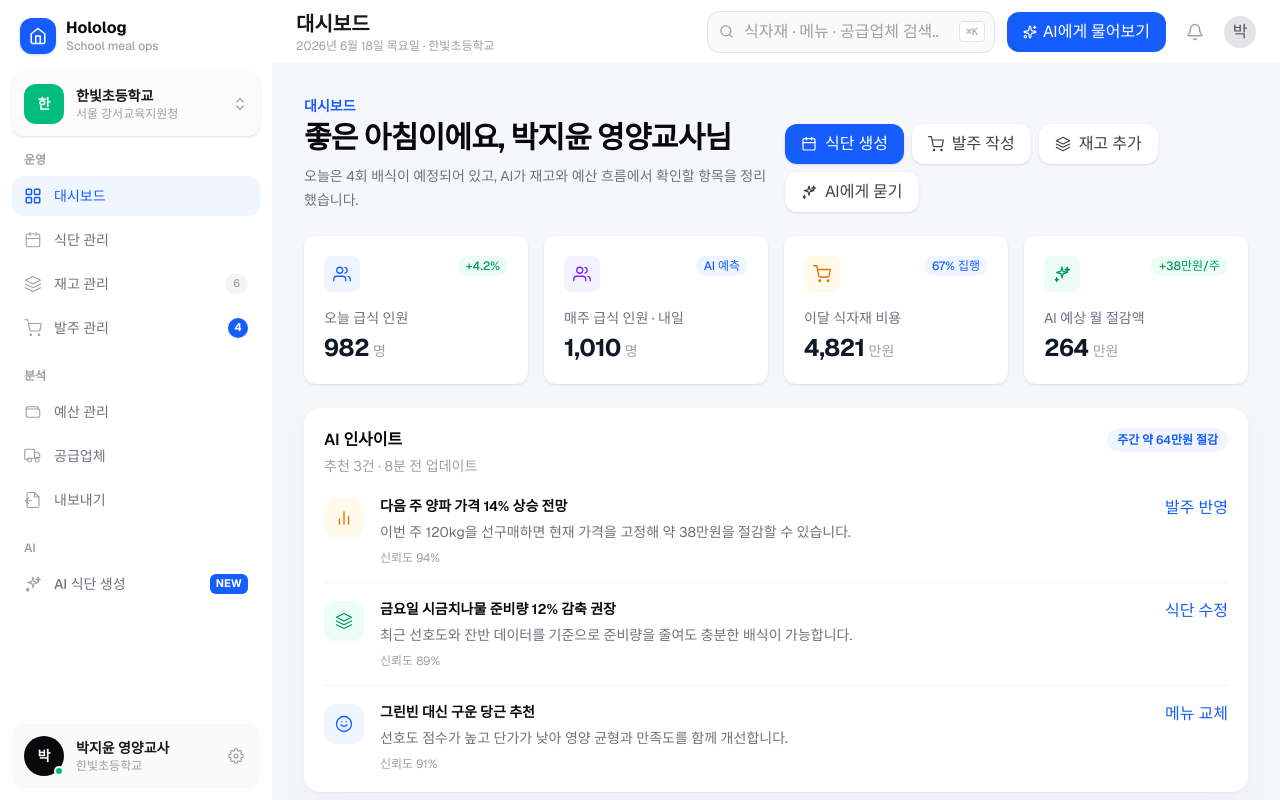
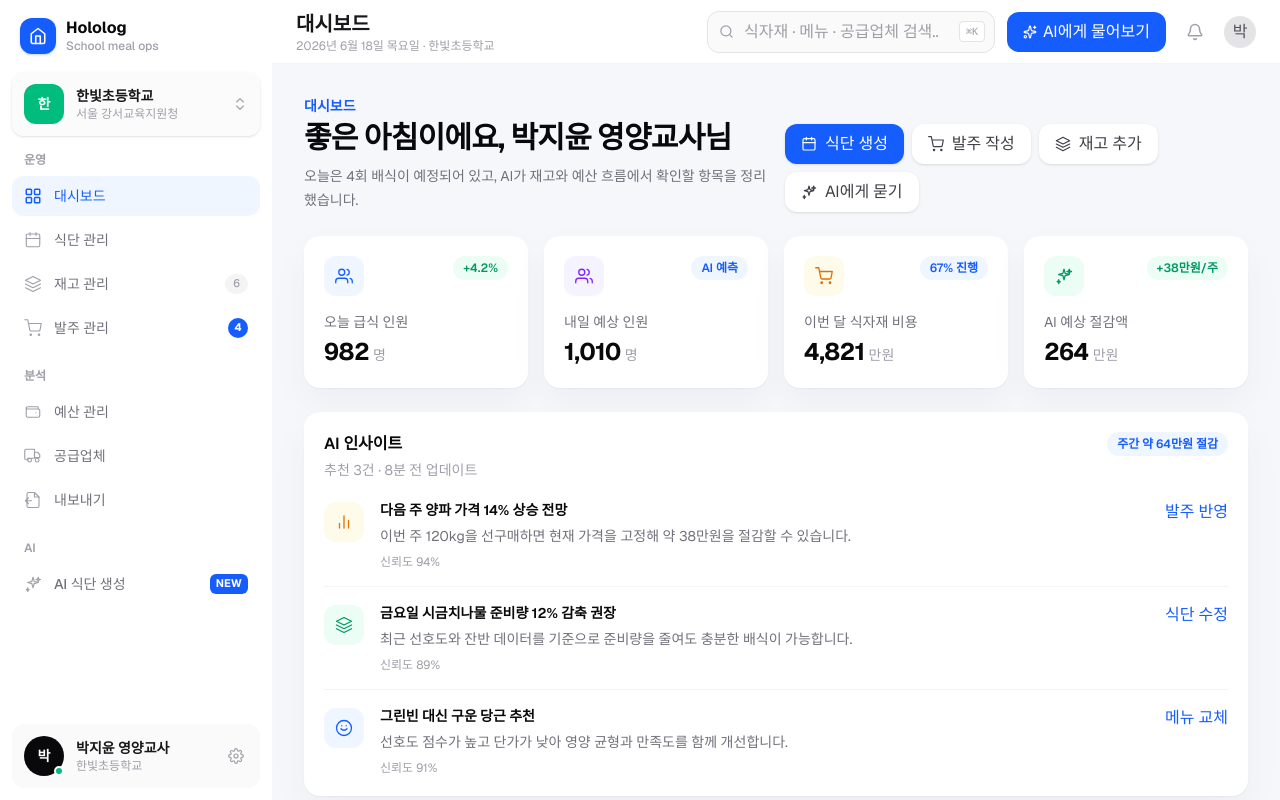
Before and after one commit to Team-Meal/Hololog-Client, a Next.js app: page / in a window 1280 px wide. Built offline with nearby package versions, Linux system fonts and the light colour scheme.

Commit message:
feat: StatCards UI 개선 및 구성 요소 스타일 조정하여 일관성 향상

```diff
--- a/src/widgets/stat-cards/ui/StatCards.tsx
+++ b/src/widgets/stat-cards/ui/StatCards.tsx
@@ -1,5 +1,5 @@
 import type { ComponentType } from "react";
-import { UsersIcon, ShoppingCartIcon, SparklesIcon } from "@/shared/ui";
+import { ShoppingCartIcon, SparklesIcon, StatusBadge, SurfaceCard, UsersIcon } from "@/shared/ui";
 
 type Tone = "green" | "blue";
 
@@ -13,7 +13,6 @@ interface Stat {
   badgeTone: Tone;
 }
 
-// 퍼블리싱용 mock 데이터
 const STATS: Stat[] = [
   {
     icon: UsersIcon,
@@ -27,7 +26,7 @@ const STATS: Stat[] = [
   {
     icon: UsersIcon,
     iconClass: "bg-violet-50 text-violet-600",
-    label: "매주 급식 인원 · 내일",
+    label: "내일 예상 인원",
     value: "1,010",
     unit: "명",
     badge: "AI 예측",
@@ -36,16 +35,16 @@ const STATS: Stat[] = [
   {
     icon: ShoppingCartIcon,
     iconClass: "bg-amber-50 text-amber-600",
-    label: "이달 식자재 비용",
+    label: "이번 달 식자재 비용",
     value: "4,821",
     unit: "만원",
-    badge: "67% 집행",
+    badge: "67% 진행",
     badgeTone: "blue",
   },
   {
     icon: SparklesIcon,
     iconClass: "bg-emerald-50 text-emerald-600",
-    label: "AI 예상 월 절감액",
+    label: "AI 예상 절감액",
     value: "264",
     unit: "만원",
     badge: "+38만원/주",
@@ -53,34 +52,23 @@ const STATS: Stat[] = [
   },
 ];
 
-const toneClasses: Record<Tone, string> = {
-  green: "bg-emerald-50 text-emerald-600",
-  blue: "bg-blue-50 text-blue-600",
-};
-
 export function StatCards() {
   return (
     <div className="grid grid-cols-1 gap-4 sm:grid-cols-2 xl:grid-cols-4">
       {STATS.map((stat) => (
-        <div key={stat.label} className="rounded-xl bg-white p-5 shadow-sm">
+        <SurfaceCard key={stat.label}>
           <div className="flex items-start justify-between">
-            <span
-              className={`flex h-9 w-9 items-center justify-center rounded-lg ${stat.iconClass}`}
-            >
+            <span className={`flex size-10 items-center justify-center rounded-xl ${stat.iconClass}`}>
               <stat.icon size={18} />
             </span>
-            <span
-              className={`rounded-full px-2 py-0.5 text-xs font-medium ${toneClasses[stat.badgeTone]}`}
-            >
-              {stat.badge}
-            </span>
+            <StatusBadge tone={stat.badgeTone}>{stat.badge}</StatusBadge>
           </div>
-          <p className="mt-4 text-sm text-gray-500">{stat.label}</p>
+          <p className="mt-4 text-sm text-zinc-500">{stat.label}</p>
           <p className="mt-1 flex items-baseline gap-1">
-            <span className="text-2xl font-bold tracking-tight text-gray-900">{stat.value}</span>
-            <span className="text-sm font-medium text-gray-400">{stat.unit}</span>
+            <span className="text-2xl font-bold tracking-tight text-zinc-950">{stat.value}</span>
+            <span className="text-sm font-medium text-zinc-400">{stat.unit}</span>
           </p>
-        </div>
+        </SurfaceCard>
       ))}
     </div>
   );
```
